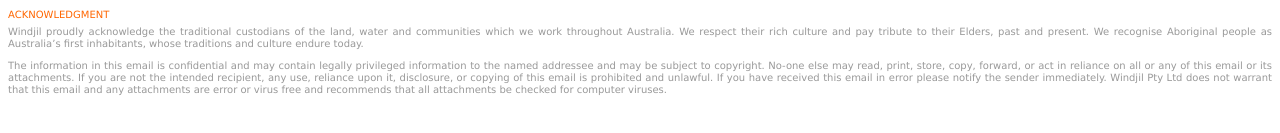
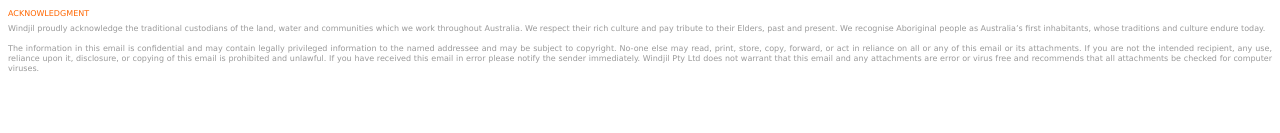
Before and after one commit to ze1thQ335/slive, a plain HTML site: page temp/beth_david.html in a window 1280 px wide. Shown: the part 225-358 px from the top of the page. Drawn offline with Linux system fonts and the light colour scheme.

Commit message:
Update beth_david.html

```diff
--- a/temp/beth_david.html
+++ b/temp/beth_david.html
@@ -130,7 +130,7 @@
      <table width="" border="0" cellspacing="0" cellpadding="0">
       <tbody>
        <tr>
-        <td style="padding-top: 7px;text-align: justify;"><span style="display: block;font-family: verdana, sans-serif; font-size:10px; line-height:12px; font-weight:400; color:#999999;"><span style="display: block;font-family: verdana, sans-serif; font-size:10px; line-height:12px; font-weight:400; color:#999999;"><span style="display: block; color:#ff6600;padding-bottom: 5px;padding-top: 5px;">ACKNOWLEDGMENT</span> Windjil proudly acknowledge the traditional custodians of the land, water and communities which we work throughout Australia. We respect their rich culture and pay tribute to their Elders, past and present. We recognise Aboriginal people as Australia’s first inhabitants, whose traditions and culture endure today.<span style="display: block;padding-top: 10px;">The information in this email is confidential and may contain legally privileged information to the named addressee and may be subject to copyright. No-one else may read, print, store, copy, forward, or act in reliance on all or any of this email or its attachments. If you are not the intended recipient, any use, reliance upon it, disclosure, or copying of this email is prohibited and unlawful. If you have received this email in error please notify the sender immediately. Windjil Pty Ltd does not warrant that this email and any attachments are error or virus free and recommends that all attachments be checked for computer viruses.</span></span></span></td>
+        <td style="padding-top: 7px;text-align: justify;"><span style="display: block;font-family: verdana, sans-serif; font-size:8px; line-height:10px; font-weight:400; color:#999999;"><span style="display: block; color:#ff6600;padding-bottom: 5px;padding-top: 5px;">ACKNOWLEDGMENT</span> Windjil proudly acknowledge the traditional custodians of the land, water and communities which we work throughout Australia. We respect their rich culture and pay tribute to their Elders, past and present. We recognise Aboriginal people as Australia’s first inhabitants, whose traditions and culture endure today.<span style="display: block;padding-top: 10px;">The information in this email is confidential and may contain legally privileged information to the named addressee and may be subject to copyright. No-one else may read, print, store, copy, forward, or act in reliance on all or any of this email or its attachments. If you are not the intended recipient, any use, reliance upon it, disclosure, or copying of this email is prohibited and unlawful. If you have received this email in error please notify the sender immediately. Windjil Pty Ltd does not warrant that this email and any attachments are error or virus free and recommends that all attachments be checked for computer viruses.</span></span></td>
        </tr>
       </tbody>
      </table>
```
